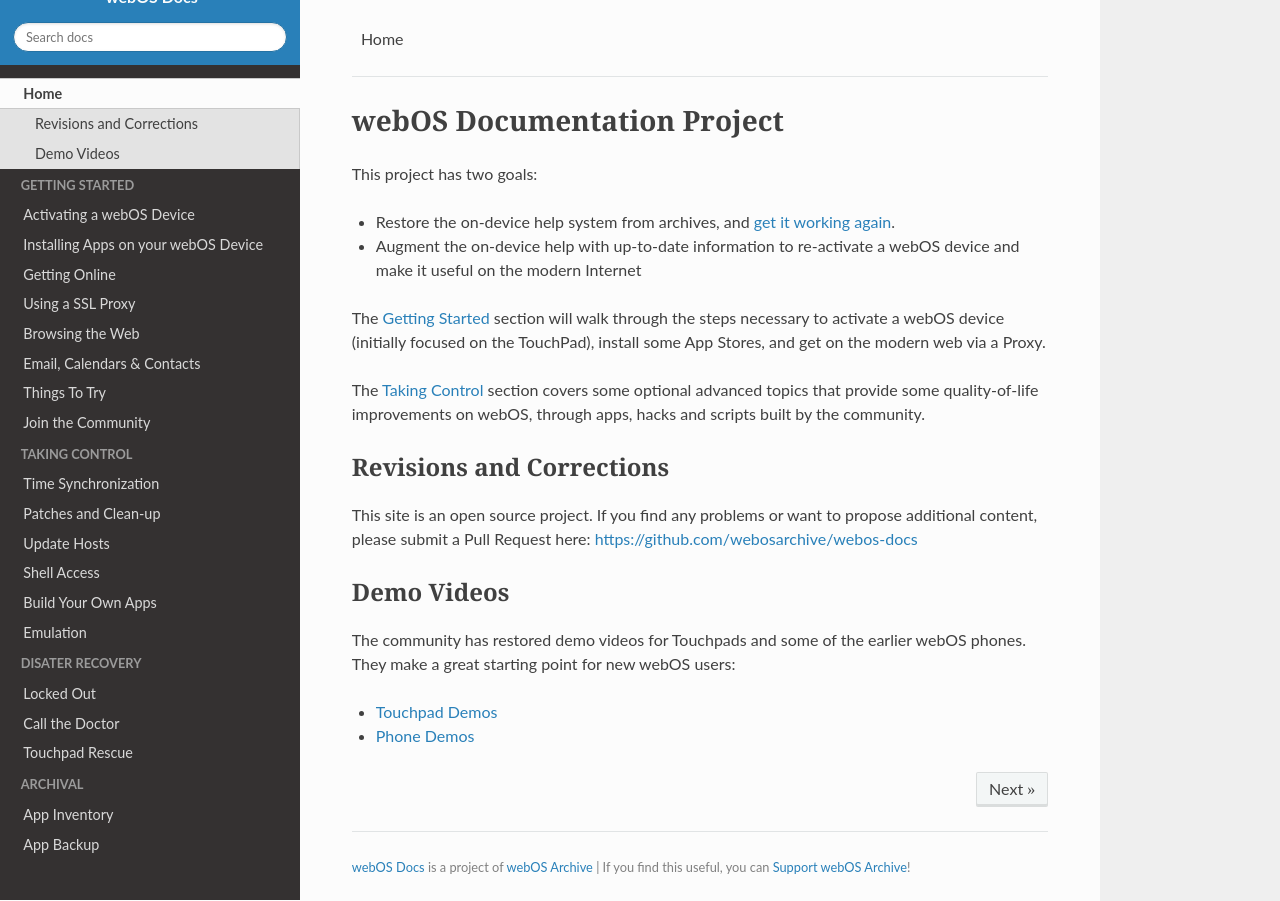
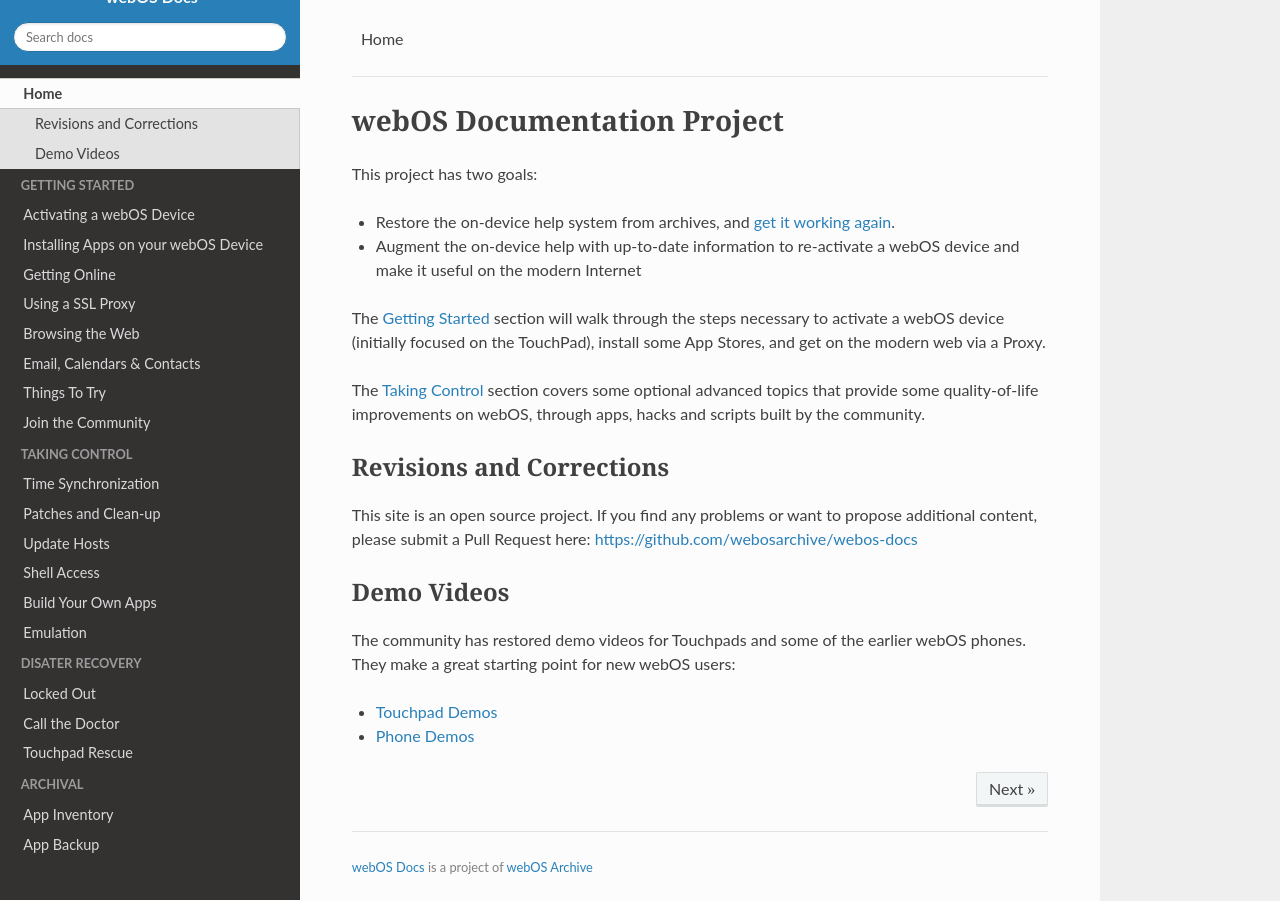
Before and after one commit to webOSArchive/webos-docs, an MkDocs documentation site: the page built from docs/home.md, in a window 1280 px wide. Built offline with MkDocs 1.6.1, drawn with Linux system fonts in a browser that asks for light colours; nearby versions of some CDN libraries; some web fonts are replaced; library files that are not in the unit come from our copies.

Commit message:
Update footer.html

```diff
--- a/overrides/footer.html
+++ b/overrides/footer.html
@@ -22,7 +22,7 @@
       {% endif %}
     </div>
 
-    <small><a href="https://github.com/webosarchive/webos-docs" target="_blank">webOS Docs</a> is a project of <a href="http://www.webosarchive.org" target="_top">webOS Archive</a> | If you find this useful, you can <a href="http://www.webosarchive.org/support" target="_top">Support webOS Archive</a>!</small>
+    <small><a href="https://github.com/webosarchive/webos-docs" target="_blank">webOS Docs</a> is a project of <a href="http://www.webosarchive.org" target="_top">webOS Archive</a></small>
     <script>
       //Support reverse proxy links
       var myURL = document.getElementsByTagName('a');
```
